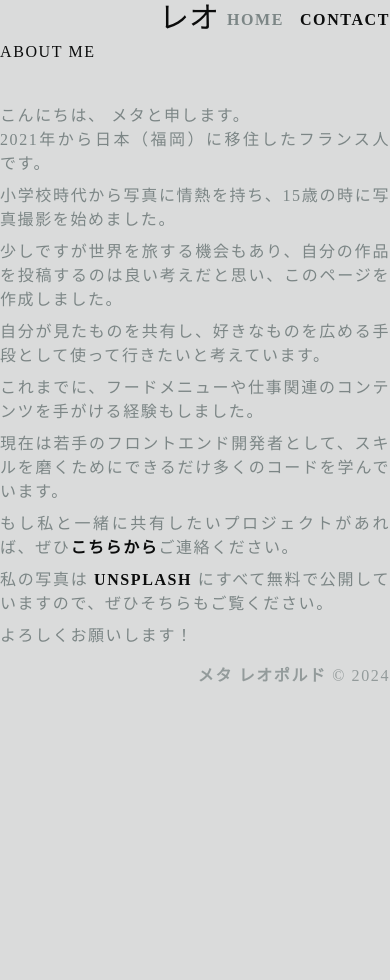
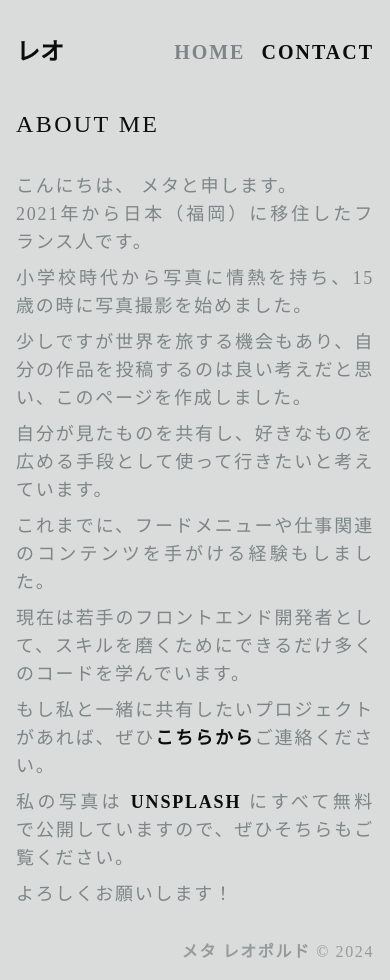
Before and after one commit to Drungor/Photo-website, a Next.js app: page /contact in a window 390 px wide. Before the commit the page ends 844 px from the top, so only its background shows below. Built offline with nearby package versions, Linux system fonts and the light colour scheme.

Commit message:
implemented mobile behavior on slider component

```diff
--- a/src/app/Components/Footer.tsx
+++ b/src/app/Components/Footer.tsx
@@ -7,24 +7,12 @@ import { usePathname } from 'next/navigation';
 const Footer: React.FC = () => {
     const pathname = usePathname();
     const isContactPage = pathname === '/contact';
-    // const [isMobile, setIsMobile] = useState(false);
 
-// useEffect(() => {
-//     const checkIsMobile = () => {
-//         setIsMobile(window.innerWidth <= 768); // 768px = md
-//     };
-//     checkIsMobile();
-//     window.addEventListener("resize", checkIsMobile);
-//     return () => window.removeEventListener("resize", checkIsMobile);
-// }, []);
-
-// useLayoutEffect(() => {
-//     if (isMobile) return null;});
 
     return (
         <footer>
             {!isContactPage && <HorizontalScroll />}
-            <div className="opacity-75 my-4  md:my-0 md:fixed bottom-10 right-20 md:opacity-100">
+            <div className="opacity-75 m-4  md:m-0 md:fixed bottom-10 right-20 md:opacity-100">
                 <div className="flex justify-end text-secondary font-medium tracking-widest ">
                     <p>
                         <a className="font-semibold" href="https://leomtr.com/" target="_blank" rel="noopener noreferrer">
--- a/src/app/Components/GallerySlider.tsx
+++ b/src/app/Components/GallerySlider.tsx
@@ -1,7 +1,7 @@
 "use client";
 
 import { motion, useTransform, useScroll } from "framer-motion";
-import { useRef, useLayoutEffect, useState } from "react";
+import { useRef, useLayoutEffect, useState, useEffect } from "react";
 
 interface GalleryItem {
   id: number;
@@ -19,11 +19,23 @@ const GallerySlider = ({ gallery, children }: GallerysliderProps) => {
   const targetRef = useRef<HTMLDivElement | null>(null);
   const [containerWidth, setContainerWidth] = useState(0);
   const [sectionHeight, setSectionHeight] = useState(100);
+  const [isMobile, setIsMobile] = useState(false);
   const gap = 48;
   const ratio = 0.1;
 
+  //responsive detection
+    useEffect(() => {
+      const checkIsMobile = () => {
+        setIsMobile(window.innerWidth <= 768);
+      };
+      checkIsMobile();
+      window.addEventListener("resize", checkIsMobile);
+      return () => window.removeEventListener("resize", checkIsMobile);
+    }, []);
 
   useLayoutEffect(() => {
+    if (isMobile) return;
+
     const totalWidth = gallery.reduce((acc, item, index) => {
       const cardWidth = item.mode === "portrait" ? 355 : 800;
       return acc + cardWidth + (index === gallery.length - 1 ? 0 : gap);
@@ -31,25 +43,34 @@ const GallerySlider = ({ gallery, children }: GallerysliderProps) => {
 
     const adjustedWidth = totalWidth - window.innerWidth;
 
-
     const lastCardWidth = gallery[gallery.length - 1]?.mode === "portrait" ? 355 : 800;
     setContainerWidth(adjustedWidth + lastCardWidth > 0 ? adjustedWidth + lastCardWidth : 0);
 
-
     const calculatedHeight = Math.ceil((adjustedWidth + window.innerWidth + lastCardWidth) * ratio);
     setSectionHeight(calculatedHeight > 100 ? calculatedHeight : 100); // Minimum 100vh
-  }, [gallery]);
+  }, [isMobile]);
+
 
   const { scrollYProgress } = useScroll();
   const x = useTransform(scrollYProgress, [0, 1], [0, -containerWidth]);
 
   return (
-    <section ref={targetRef} className="relative" style={{ height: `${sectionHeight}vh` }}>
-      <div className="sticky top-52 flex items-center overflow-hidden">
-        <motion.div style={{ x }} className="flex gap-12">
+    <section
+    ref={targetRef}
+    className={`relative ${isMobile ? "h-auto" : ""}`}
+    style={isMobile ? {} : { height: `${sectionHeight}vh` }}
+    >
+       {isMobile ? (
+        <div className="flex flex-col gap-6 items-center">
           {children}
-        </motion.div>
-      </div>
+        </div>
+      ) : (
+        <div className="sticky top-52 flex items-center overflow-hidden">
+          <motion.div style={{ x }} className="flex gap-12">
+            {children}
+          </motion.div>
+        </div>
+      )}
     </section>
   );
 };
--- a/src/app/Components/Header.tsx
+++ b/src/app/Components/Header.tsx
@@ -1,41 +1,61 @@
 'use client';
 
 import NavBar from './NavBar';
-import { motion, useScroll, useMotionValueEvent } from 'motion/react';
-import { useState} from 'react';
+import { motion, useScroll, useMotionValueEvent } from 'framer-motion';
+import { useState, useEffect } from 'react';
 
 interface HeaderProps {
     className?: string;
 }
 
-const Header: React.FC<HeaderProps> = ({className}) => {
+const Header: React.FC<HeaderProps> = ({ className }) => {
     const { scrollY } = useScroll();
-const [hidden, setHidden]= useState(false);
+    const [hidden, setHidden] = useState(false);
+    const [isLargeScreen, setIsLargeScreen] = useState(false);
 
+    // Check if screen is larger than 768px
+    useEffect(() => {
+        const handleResize = () => {
+            setIsLargeScreen(window.innerWidth >= 768);
+        };
+
+        handleResize(); // Initial check
+        window.addEventListener('resize', handleResize);
+        return () => window.removeEventListener('resize', handleResize);
+    }, []);
+
+    // Detect scroll only if not large screen
     useMotionValueEvent(scrollY, "change", (latest) => {
+        if (!isLargeScreen) {
             const previous = scrollY.getPrevious();
             if (previous !== undefined && latest > previous && latest > 20) {
                 setHidden(true);
             } else {
                 setHidden(false);
             }
+        } else {
+            setHidden(false); // Always visible on large screens
+        }
     });
 
     return (
         <motion.header
             variants={{
-            visible: {y: 0},
-            hidden: {y: -100},
+                visible: { y: 0 },
+                hidden: { y: -100 },
             }}
-        animate= {hidden ? "hidden" : "visible"}
-        transition={{duration: 0.35, ease: "easeInOut"}}
-        className="sticky top-0 flex w-full items-center md:top-16 z-50">
-        <section className="flex justify-end w-full" >
-            <h1 className="md:absolute md:left-0 md:top-0 text-3xl "><a href="/">レオ</a></h1>
+            animate={isLargeScreen ? "visible" : hidden ? "hidden" : "visible"}
+            transition={isLargeScreen ? {} : { duration: 0.40, ease: "easeInOut" }}
+            className="sticky top-0 flex w-full md:top-16  z-50 bg-background md:bg-transparent"
+        >
+            <section className="flex items-center mt-5 mx-4 pt-4 pb-2 md:mt-0 md:mx-0 md:p-0 justify-between w-full">
+                <h1 className="text-2xl md:text-3xl font-semibold ">
+                    <a  href="/">レオ</a>
+                </h1>
                 <NavBar />
             </section>
         </motion.header>
     );
-}
+};
 
 export default Header;
--- a/src/app/Components/NavBar.tsx
+++ b/src/app/Components/NavBar.tsx
@@ -14,12 +14,12 @@ const NavBar = () => {
     return (
         <nav>
             <div>
-                <ul className="flex gap-4 p-2 pr-0 font-bold tracking-widest">
+                <ul className="flex gap-4  font-bold tracking-widest text-xl md:text-2xl h-auto">
                     {navItems.map((item) => (
                         <li key={item.label}>
                             <a
                                 href={item.path}
-                                className={pathname === item.path ? 'text-typo' : 'text-secondary'}
+                                className={pathname === item.path ? 'text-typo h-full' : 'text-secondary'}
                             >
                                 {item.label}
                             </a>
--- a/src/app/[title]/page.tsx
+++ b/src/app/[title]/page.tsx
@@ -25,8 +25,8 @@ export default function Gallery() {
 
   return (
     <>
-      <main className="ml-20">
-        <h1 className="fixed text-2xl font-normal tracking-widest uppercase">
+      <main className="mx-4 md:ml-20 relative">
+        <h1 className="my-8 md:sticky md:top-32 text-2xl font-normal tracking-widest">
           {parent.title}
         </h1>
         <GallerySlider gallery={parent.gallery}>
--- a/src/app/contact/page.tsx
+++ b/src/app/contact/page.tsx
@@ -7,13 +7,13 @@ const bottomSpacingCss = "mb-2";
     return (
         <>
             <main>
-                <section className="md:ml-20">
+                <section className="mx-4 md:ml-20 relative">
                     <div>
-                    <h1 className=" md:text-2xl font-normal tracking-widest mb-10">
+                    <h1 className=" my-8 md:sticky md:top-32 text-2xl font-normal tracking-widest">
                         ABOUT ME
                     </h1>
                     </div>
-                        <div className="text-justify md:text-left text-secondary font-medium md:text-lg md:text-xl tracking-widest">
+                        <div className="text-justify md:text-left text-secondary font-medium text-lg md:text-xl tracking-widest mb-8 md:mb-0">
                             <p className={bottomSpacingCss}>こんにちは、 メタと申します。<br/>2021年から日本（福岡）に移住したフランス人です。</p>
                             <p className={bottomSpacingCss}>小学校時代から写真に情熱を持ち、15歳の時に写真撮影を始めました。</p>
                             <p className={bottomSpacingCss}>少しですが世界を旅する機会もあり、自分の作品を投稿するのは良い考えだと思い、このページを作成しました。</p>
--- a/src/app/page.tsx
+++ b/src/app/page.tsx
@@ -10,8 +10,8 @@ export default function Home() {
 
   return (
     <>
-      <main className="ml-20 ">
-        <h1 className="fixed text-2xl font-normal tracking-widest">
+      <main className="md:mx-0 mx-4 md:ml-20 relative">
+        <h1 className="my-8 md:sticky md:top-32 text-2xl font-normal tracking-widest">
           RECENT WORK
         </h1>
         <HorizontalSlidder>
```
Lines whose indentation alone changed are shown as unchanged.
